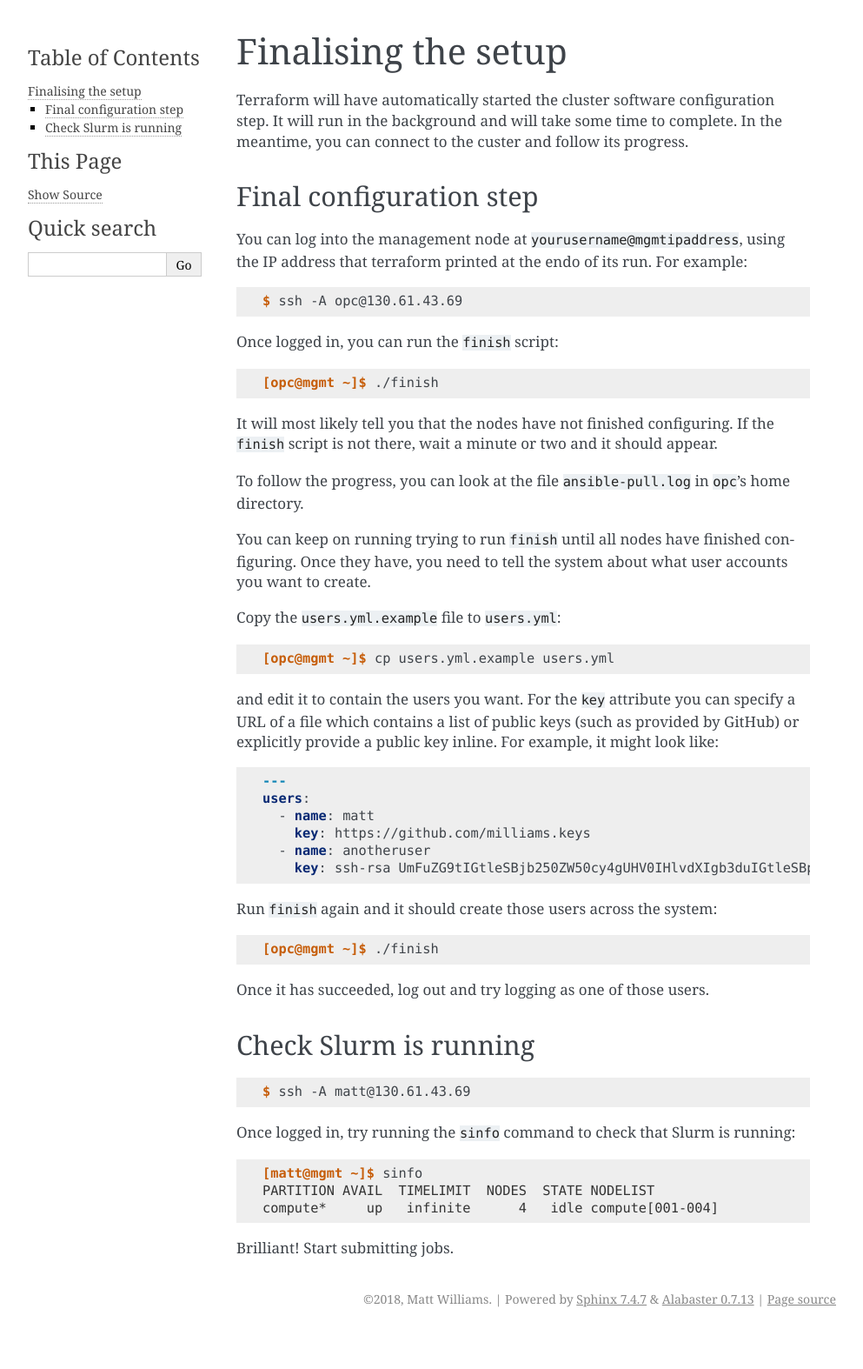
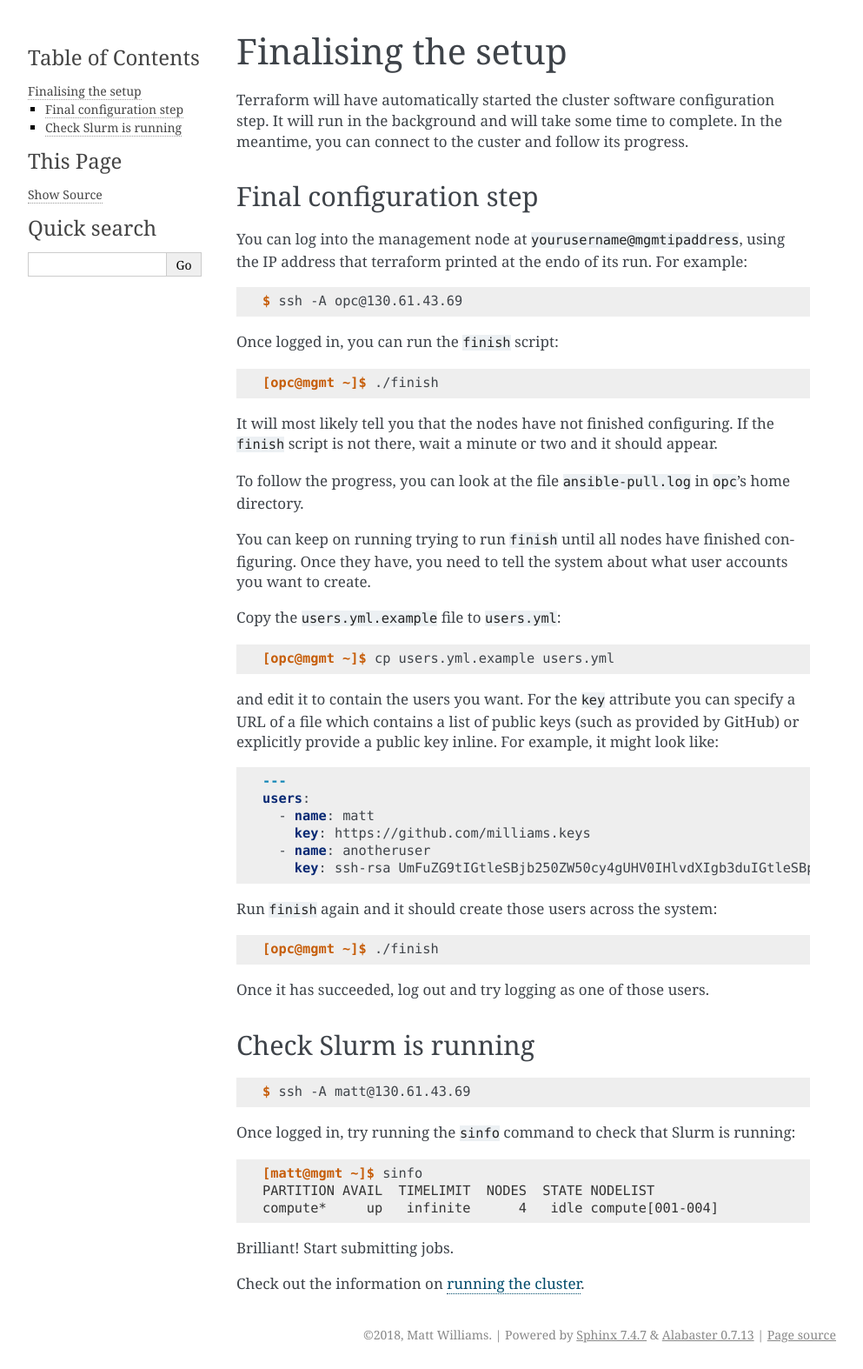
Before and after one commit to clusterinthecloud/docs, a Sphinx documentation site: the page built from source/ansible.rst, in a window 1280 px wide. Shown: the whole page at 87% size, without its empty margins (148-1141 px from the left). Built offline with Sphinx 7.4.7, drawn with Linux system fonts in a browser that asks for light colours; before the commit the page ends 1533 px from its top, so only the background shows below that.

Commit message:
Add link to 'running' page

```diff
--- a/source/ansible.rst
+++ b/source/ansible.rst
@@ -74,3 +74,5 @@ Once logged in, try running the ``sinfo`` command to check that Slurm is running
    compute*     up   infinite      4   idle compute[001-004]
 
 Brilliant! Start submitting jobs.
+
+Check out the information on :doc:`running the cluster <running>`.
```
